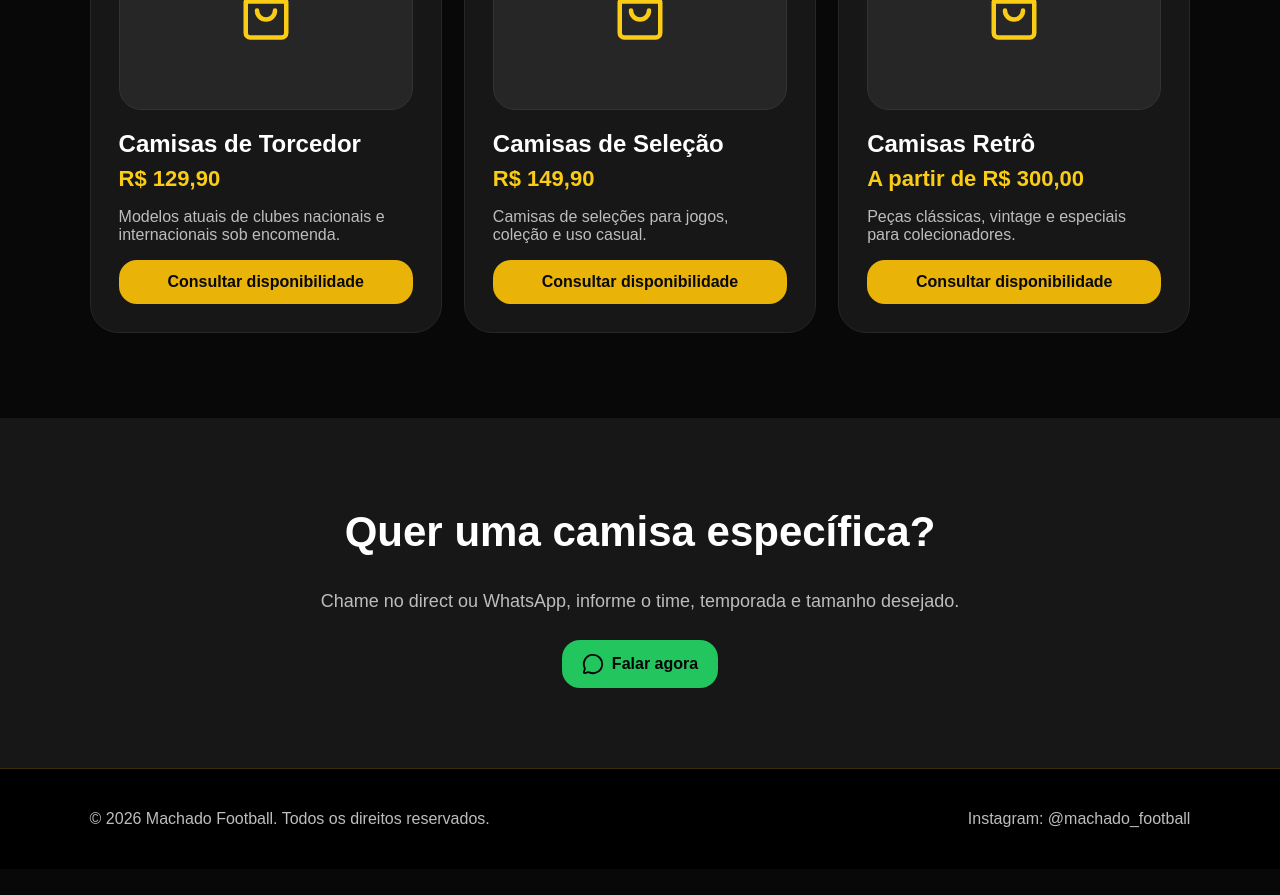
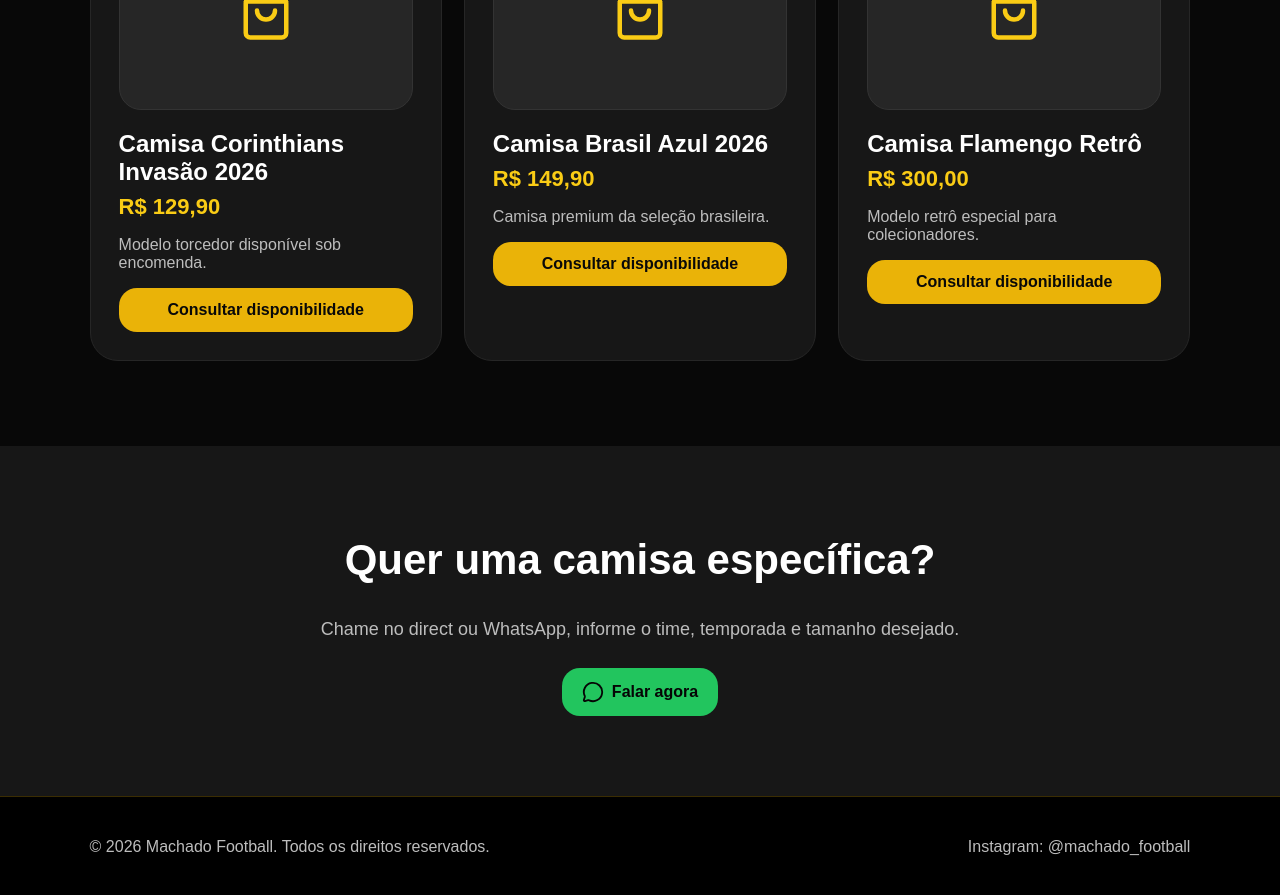
Before and after one commit to carlosfernando5000-cmyk/machado-football-site, a React (Vite) app: page / in a window 1280 px wide. Shown: the part 1300-2195 px from the top of the page. Before the commit the page ends 2169 px from the top, so only its background shows below. Built offline with nearby package versions, Linux system fonts and the light colour scheme.

Commit message:
Update App.jsx

```diff
--- a/src/App.jsx
+++ b/src/App.jsx
@@ -4,11 +4,25 @@
 import "./style.css";
 
 function App() {
-  const produtos = [
-    { nome: "Camisas de Torcedor", preco: "R$ 129,90", descricao: "Modelos atuais de clubes nacionais e internacionais sob encomenda." },
-    { nome: "Camisas de Seleção", preco: "R$ 149,90", descricao: "Camisas de seleções para jogos, coleção e uso casual." },
-    { nome: "Camisas Retrô", preco: "A partir de R$ 300,00", descricao: "Peças clássicas, vintage e especiais para colecionadores." },
-  ];
+const produtos = [
+  {
+    nome: "Camisa Corinthians Invasão 2026",
+    preco: "R$ 129,90",
+    descricao: "Modelo torcedor disponível sob encomenda.",
+  },
+
+  {
+    nome: "Camisa Brasil Azul 2026",
+    preco: "R$ 149,90",
+    descricao: "Camisa premium da seleção brasileira.",
+  },
+
+  {
+    nome: "Camisa Flamengo Retrô",
+    preco: "R$ 300,00",
+    descricao: "Modelo retrô especial para colecionadores.",
+  },
+];
 
   return (
     <main>
```
